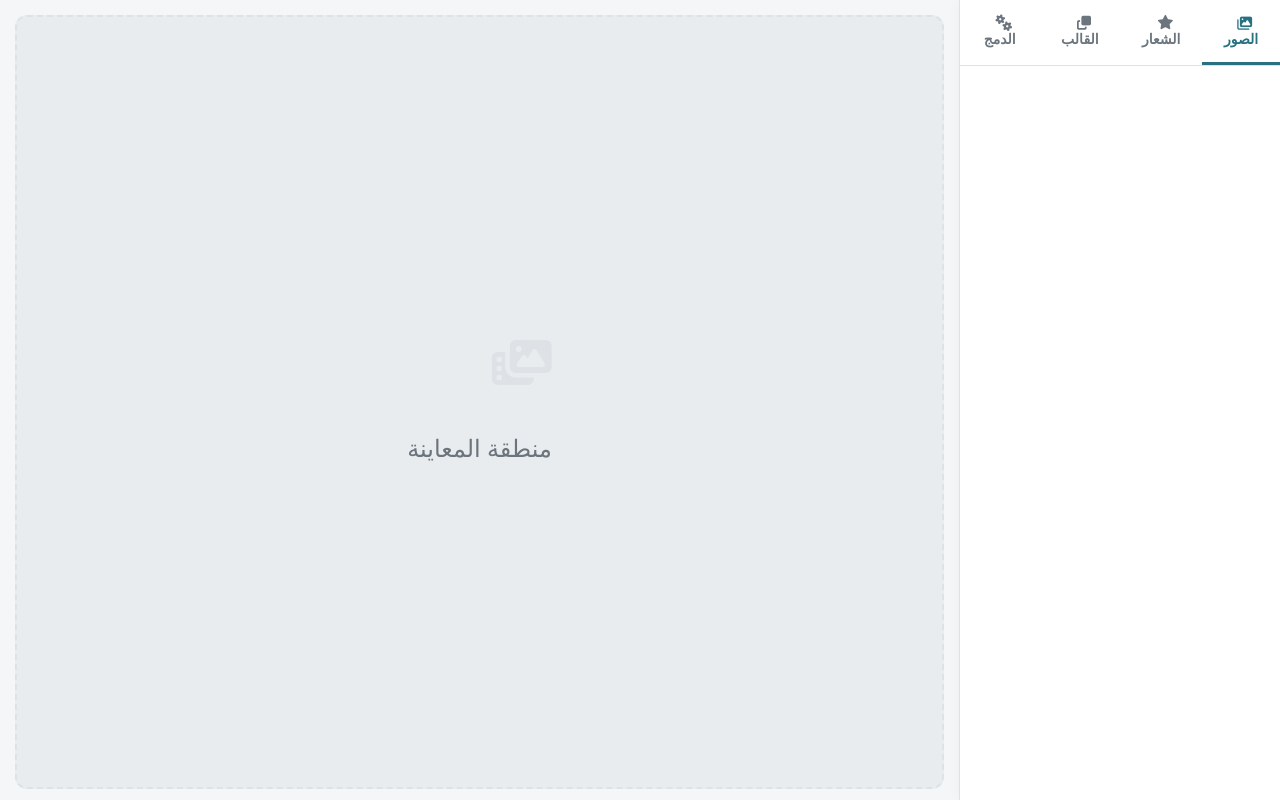
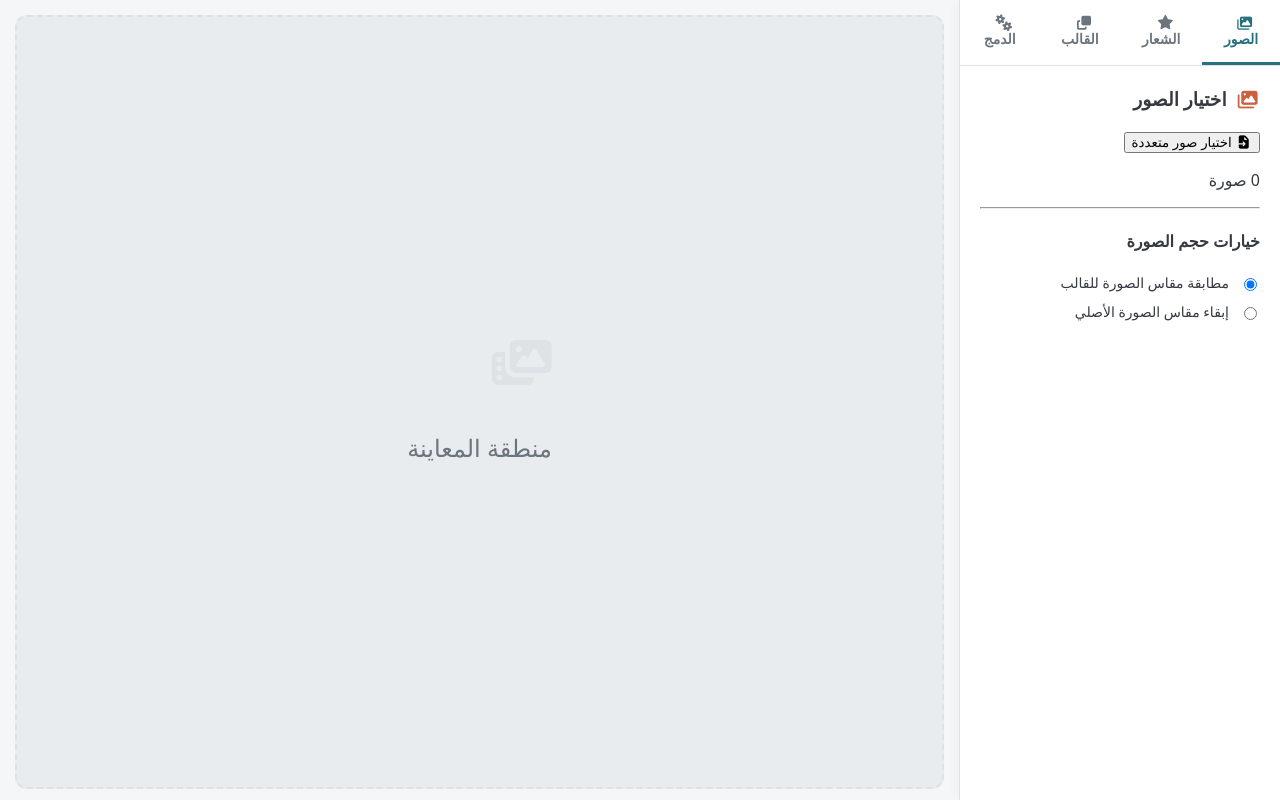
Before and after one commit to mtctv2024/numberqeih, a website: page index.html in a window 1280 px wide. Drawn offline with Linux system fonts and the light colour scheme.

Commit message:
Make TabImages visible by default with CSS

```diff
--- a/style.css
+++ b/style.css
@@ -112,6 +112,10 @@ display: none;
 padding: 20px;
 overflow-y: auto;
 flex-grow: 1;
+}
+
+#TabImages {
+  display: block;
 }
 .tab-content h3, .tab-content h4 { color: var(--text-color); }
 .tab-content h3 { margin-top: 0; }
```
